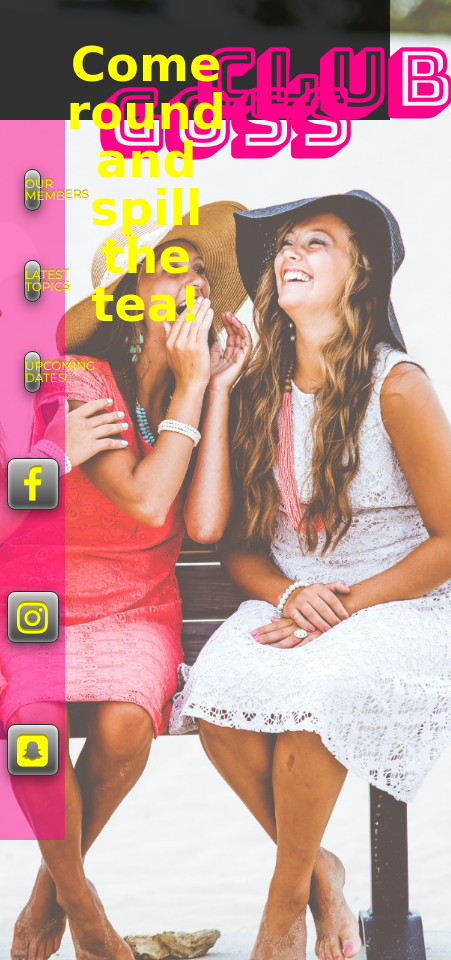
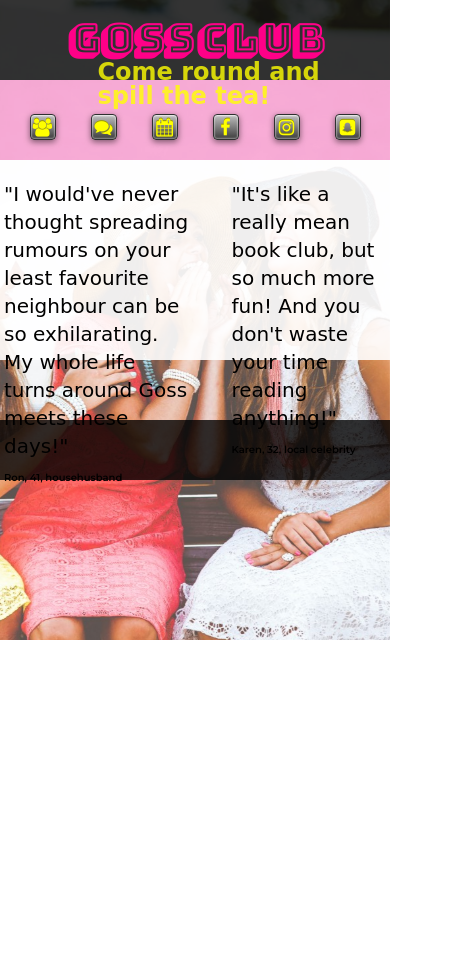
Before and after one commit to pyll-o/Goss-Club, a plain HTML site: page index.html in a window 390 px wide. Shown: the whole page, 451 px wide, since content can reach past the window. After the commit the page ends 844 px from the top, so only its background shows below. Drawn offline with Linux system fonts and the light colour scheme; a web font is replaced by a local one.

Commit message:
Added testimonials

```diff
--- a/index.html
+++ b/index.html
@@ -19,21 +19,35 @@
         <link rel="stylesheet" href="./resources/styles/style.css" type="text/css">
     </head>
     <body>
-        <div class="grid">
+        <main class="grid">
             <header></header>
             <h1 class="header goss">Goss</h1>
             <h1 class="header club">Club</h1>
             <h2 class="header">Come round and spill the tea!</h2>
             <nav>
                 <ul>
-                    <li><a href="#">Our members</a></li>
-                    <li><a href="#">Latest topics</a></li>
-                    <li><a href="#">Upcoming dates</a></li>
-                    <li class="icon"><a href="#"><i class="fa fa-facebook fa-3x"></i></a></li>
-                    <li class="icon"><a href="#"><i class="fa fa-instagram fa-3x"></i></a></li>
-                    <li class="icon"><a href="#"><i class="fa fa-snapchat-square fa-3x"></i></a></li>
+                    <li class="lrg"><a href="#">Our members</a></li>
+                    <li class="icon small"><a href="#" title="Our members"><i class="fa fa-group fa-3x"></i></a></li>
+                    <li class="lrg"><a href="#">Latest topics</a></li>
+                    <li class="icon small"><a href="#" title="Latest topics"><i class="fa fa-comments fa-3x"></i></a></li>
+                    <li class="lrg"><a href="#">Upcoming dates</a></li>
+                    <li class="icon small"><a href="#" title="Upcoming datess"><i class="fa fa-calendar fa-3x"></i></a></li>
+                    <li class="icon"><a href="#" target="_blank" title="Facebook"><i class="fa fa-facebook fa-3x"></i></a></li>
+                    <li class="icon"><a href="#" target="_blank" title="Instagram"><i class="fa fa-instagram fa-3x"></i></a></li>
+                    <li class="icon"><a href="#" target="_blank" title="Snapchat"><i class="fa fa-snapchat-square fa-3x"></i></a></li>
                 </ul>
             </nav>
-        </div>
+            <p class="testimonial ron">
+                "I would've never thought spreading rumours on your least favourite
+                neighbour can be so exhilarating. My whole life turns around Goss meets these days!"
+                <span><br>Ron, 41, househusband</span>
+            </p>
+            <p class="testimonial karen">
+                "It's like a really mean book club, but so much more fun! And you don't waste your time reading anything!"
+                <span><br>Karen, 32, local celebrity</span>
+            </p>
+            <div class="testimonial"></div>
+            <footer></footer>
+        </main>
     </body>
 </html>
--- a/resources/styles/style.css
+++ b/resources/styles/style.css
@@ -6,10 +6,34 @@ html {
     font-size: 16px;
 }
 
-body {
-    background-image: url(../images/background.jpg);
-    background-position-x: center;
-    background-size: cover;
+@media only screen and (min-width: 861px) and (max-width: 1000px) {
+    html {
+        font-size: 14px;
+    }
+}
+
+@media only screen and (min-width: 741px) and (max-width:860px) {
+    html {
+        font-size: 12px;
+    }
+}
+
+@media only screen and (min-width: 561px) and (max-width: 740px) {
+    html {
+        font-size: 10px;
+    }
+}
+
+@media only screen and (min-width: 501px) and (max-width: 560px) {
+    html {
+        font-size: 9px;
+    }
+}
+
+@media only screen and (max-width: 500px) {
+    html {
+        font-size: 8px;
+    }
 }
 
 .grid {
@@ -17,6 +41,16 @@ body {
     height: auto;
     display: grid;
     grid-template: repeat(24, 2.5rem) / repeat(12, 1fr);
+    background-image: url(../images/background.jpg);
+    background-position-x: center;
+    background-size: cover;
+    background-attachment: fixed;
+}
+
+@media only screen and (max-width: 620px) {
+    .grid {
+        grid-template: repeat(32, 2.5rem) / repeat(12, 1fr);
+    }
 }
 
 header {
@@ -49,14 +83,41 @@ h2.header {
 
 .club {
     text-align: center;
-    grid-area: 2 / 7 / 4 / 10;
+    grid-area: 2 / 6 / 4 / 9;
+}
+
+@media only screen and (min-width: 621px) and (max-width: 1480px) {
+    .club {
+        grid-area: 2 / 7 / 4 / 10;
+    }
+}
+
+@media only screen and (max-width: 620px) {
+    header {
+        grid-area: 1 / 1 / 5 / 13;
+    }
+
+    .goss {
+        grid-area: 2 / 3 / 4 / 7;
+    }
+
+    .club {
+        grid-area: 2 / 7 / 4 / 11;
+    }
+
+    h2.header {
+        grid-area: 4 / 4 / 5 / 11;
+        text-align: left;
+        color: rgba(255, 255, 0, 0.8);
+        z-index: 5;
+    }
 }
 
 nav {
     display: flex;
     justify-content: center;
     align-items: stretch;
-    background-color: rgba(255, 0, 136, 0.5);
+    background-color: rgba(255, 0, 136, 0.3);
     padding: 1.5rem;
     grid-area: 4 / 1 / 22 / 3;
     text-transform: uppercase;
@@ -67,10 +128,20 @@ nav li {
     width: 100%
 }
 
+nav ul {
+    display: flex;
+    flex-flow: column nowrap;
+    text-align: center;
+    justify-content: space-around;
+    align-items: center;
+    width: 100%;
+}
+
 nav a {
     display: block;
     text-decoration: none;
     font-size: 0.75rem;
+    font-weight: 500;
     color: rgb(255, 255, 0);
     width: 100%;
     height: 100%;
@@ -85,26 +156,21 @@ nav a {
     outline: 0 !important; /*to remove yellow dotted outline - very stubborn, maybe remove it if active links are in?*/
 }
 
-nav ul {
-    display: flex;
-    flex-flow: column nowrap;
-    text-align: center;
-    justify-content: space-around;
-    align-items: center;
-    width: 100%;
-}
-
-
 
 nav a:hover {
     background-image: linear-gradient(rgb(150, 150, 150), rgb(48, 48, 48));
     border-color: rgb(24, 24, 24);
     box-shadow: 0 0.25rem 0.75rem rgba(0, 0, 0, 0.25), 0 -0.125rem 0.25rem rgba(255, 255, 255, 0.2) inset,
     0 0.125rem 0.25rem rgba(255, 255, 255, 0.4) inset;
+
 }
 
 nav a:active {
-    background-image: linear-gradient(rgb(48, 48, 48), rgb(150, 150, 150)); /*finish styling of active buttons!*/
+    background-image: linear-gradient(rgb(48, 48, 48), rgb(150, 150, 150));
+    box-shadow: 0 0.25rem 0.75rem rgba(60, 60, 60, 0.25), 0 -0.125rem 0.25rem rgba(255, 255, 255, 0.2) inset,
+    0 0.125rem 0.25rem rgba(255, 255, 255, 0.4) inset;
+    margin-top: 0.125rem;
+    margin-bottom: -0.125rem;
 }
 
 .icon {
@@ -112,3 +178,118 @@ nav a:active {
     height: 3.25rem;
     margin: 1rem 0;
 }
+
+.small {
+    display: none;
+}
+
+@media only screen and (max-width: 1100px) {
+    .small {
+        display: block;
+    }
+
+    .lrg {
+        display: none;
+    }
+}
+
+@media only screen and (max-width: 620px) {
+    nav {
+        grid-area: 5 / 1 / 9 / 13;
+        align-items: flex-end;
+    }
+
+    nav ul {
+        flex-flow: row nowrap;
+    }
+}
+
+.testimonial {
+    color: rgb(0, 0, 0);
+}
+
+p.testimonial {
+    font-family: 'Kristi', cursive;
+    font-size: 2rem;
+    line-height: 1.4;
+    margin: 0 0.5rem;
+    z-index: 3;
+}
+
+.testimonial span {
+    font-family: 'Montserrat', sans-serif;
+    font-size: 1rem;
+    font-weight: 600;
+}
+
+.ron {
+    grid-area: 4 / 10 / 13 / 13;
+}
+
+.karen {
+    grid-area: 14 / 9 / 22 / 12;
+}
+
+div.testimonial {
+    display: none;
+    background-image: linear-gradient(90deg, rgba(255, 255, 255, 0.3), transparent);
+}
+
+@media only screen and (max-width: 860px) {
+    .karen {
+        grid-area: 14 / 10 / 22 / 13;
+    }
+
+    div.testimonial {
+        display: block;
+        grid-area: 4 / 10 / 22 / 13;
+    }
+}
+
+@media only screen and (min-width: 501px) and (max-width: 620px) {
+    p.testimonial {
+        font-size: 2.25rem;
+    }
+
+    .ron {
+        grid-area: 10 / 9 / 19 / 13;
+    }
+
+    .karen {
+        grid-area: 19 / 9 / 27 / 13;
+    }
+
+    div.testimonial {
+        grid-area: 9 / 9 / 26 / 13;
+        background-image: linear-gradient(90deg, rgba(255, 255, 255, 0.9), transparent);
+    }
+}
+
+@media only screen and (max-width: 500px) {
+    p.testimonial {
+        font-size: 2.5rem;
+    }
+
+    .testimonial span {
+        font-size: 1.25rem;
+    }
+
+    .ron {
+        grid-area: 10 / 1 / 18 / 7;
+    }
+
+    .karen {
+        grid-area: 10 / 8 / 18 / 13;
+    }
+
+    div.testimonial {
+        grid-area: 9 / 1 / 19 / 13;
+        background-image: none;
+        background-color: rgba(255, 255, 255, 0.9);
+    }
+}
+
+footer {
+    background-color: rgba(0, 0, 0, 0.8);
+    grid-area: 22 / 1 / 25 / 13;
+}
```
